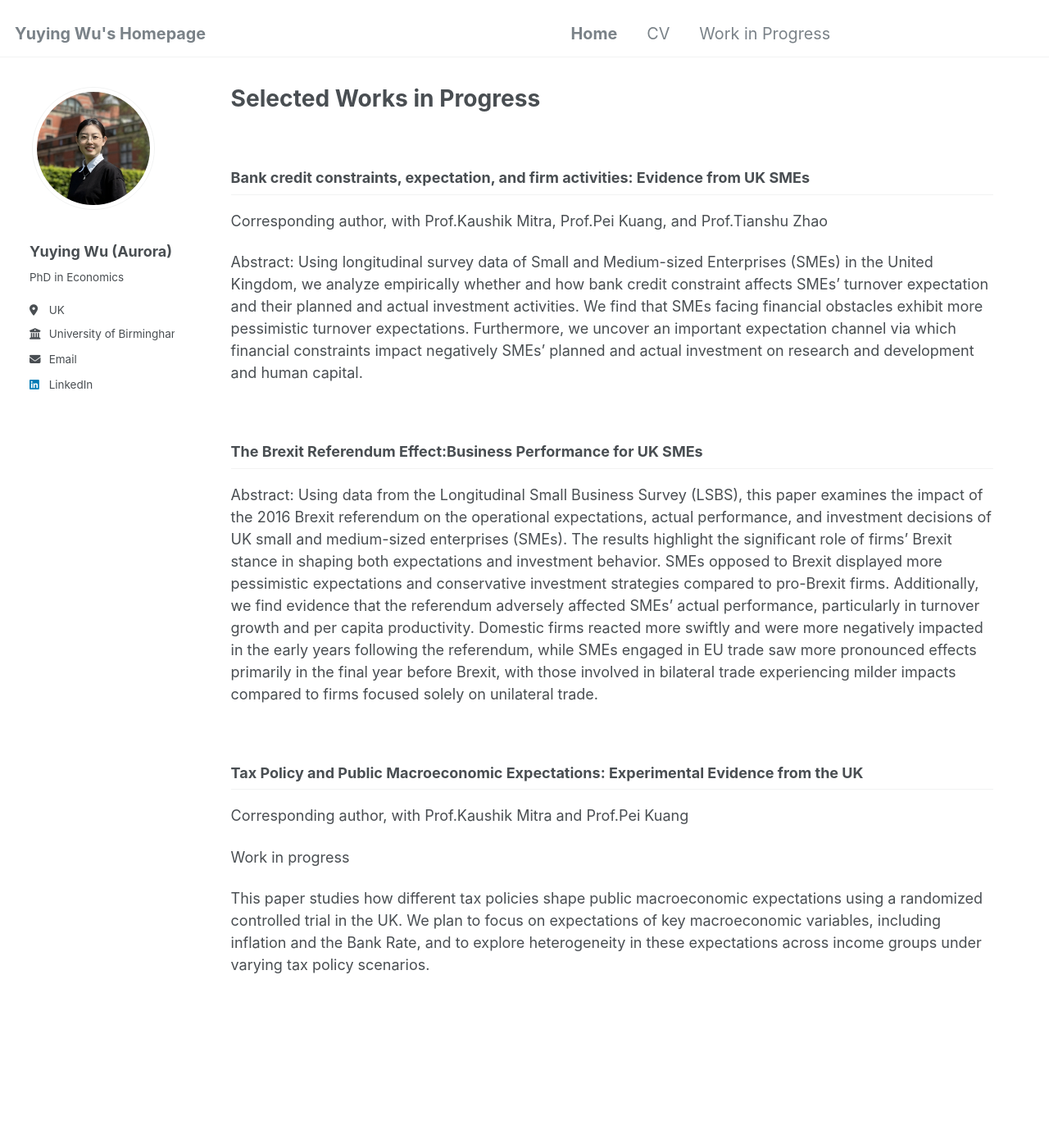
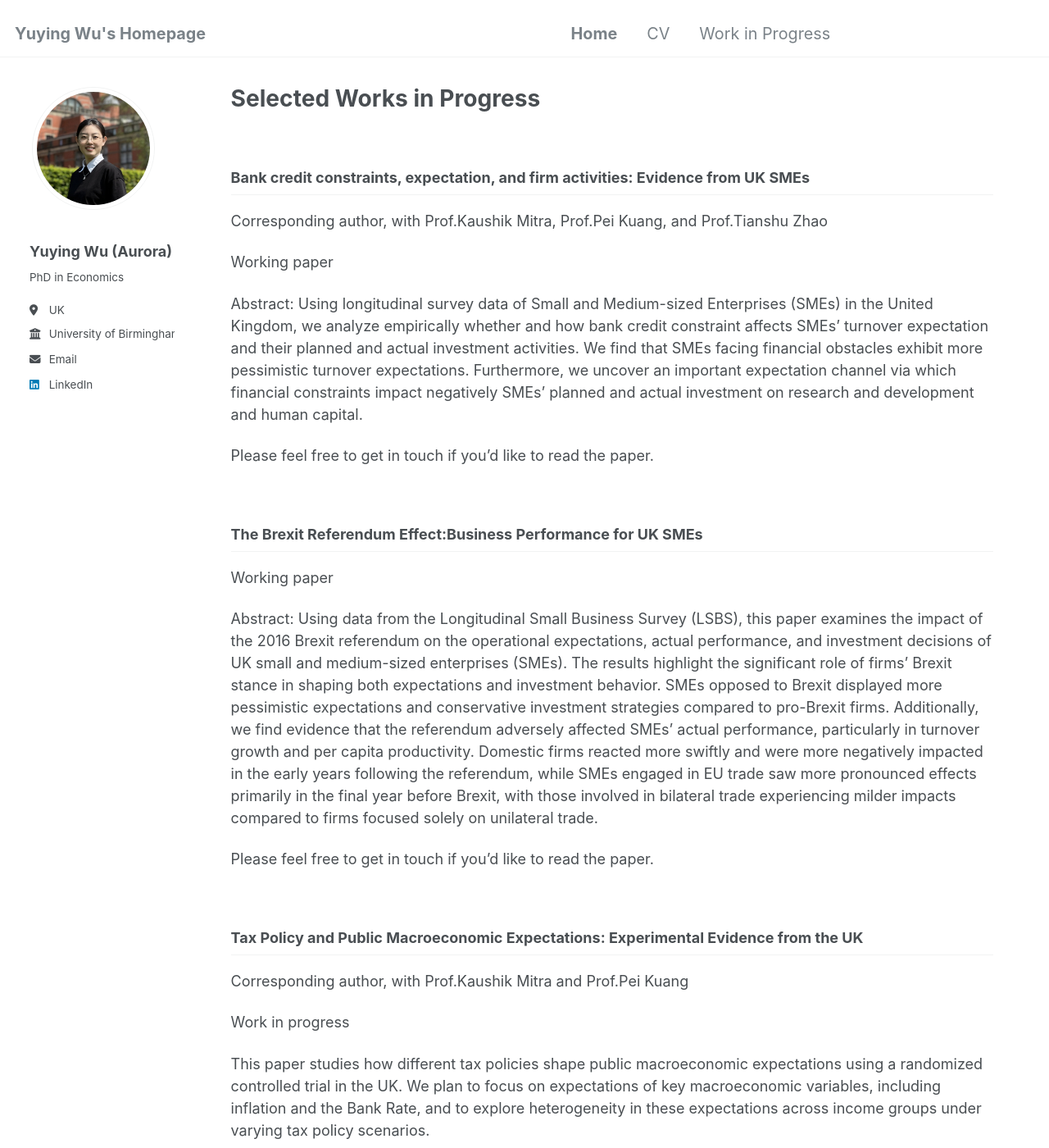
Before and after one commit to YUYINGWU-AURORA/YUYINGWU-AURORA.github.io, a Jekyll site: the page built from _pages/publications.md, in a window 1280 px wide and 1400 px high. Shown: the whole window at 82% size. Built offline with Jekyll 4.4.1, drawn with Linux system fonts in a browser that asks for light colours.

Commit message:
Update publications.md

```diff
--- a/_pages/publications.md
+++ b/_pages/publications.md
@@ -15,16 +15,20 @@ page_id: publication_page
 
 Corresponding author, with Prof.Kaushik Mitra, Prof.Pei Kuang, and Prof.Tianshu Zhao
 
+Working paper
+
 Abstract: Using longitudinal survey data of Small and Medium-sized Enterprises (SMEs) in the United Kingdom, we analyze empirically whether and how bank credit constraint affects SMEs' turnover expectation and their planned and actual investment activities. We find that SMEs facing financial obstacles exhibit more pessimistic turnover expectations. Furthermore, we uncover an important expectation channel via which financial constraints impact negatively SMEs' planned and actual investment on research and development and human capital.
 
-
+Please feel free to get in touch if you’d like to read the paper.
 
 
 ### The Brexit Referendum Effect:Business Performance for UK SMEs
 
+Working paper
+
 Abstract: Using data from the Longitudinal Small Business Survey (LSBS), this paper examines the impact of the 2016 Brexit referendum on the operational expectations, actual performance, and investment decisions of UK small and medium-sized enterprises (SMEs). The results highlight the significant role of firms' Brexit stance in shaping both expectations and investment behavior. SMEs opposed to Brexit displayed more pessimistic expectations and conservative investment strategies compared to pro-Brexit firms. Additionally, we find evidence that the referendum adversely affected SMEs' actual performance, particularly in turnover growth and per capita productivity. Domestic firms reacted more swiftly and were more negatively impacted in the early years following the referendum, while SMEs engaged in EU trade saw more pronounced effects primarily in the final year before Brexit, with those involved in bilateral trade experiencing milder impacts compared to firms focused solely on unilateral trade.
 
-
+Please feel free to get in touch if you’d like to read the paper.
 
 
 ### Tax Policy and Public Macroeconomic Expectations: Experimental Evidence from the UK
```
